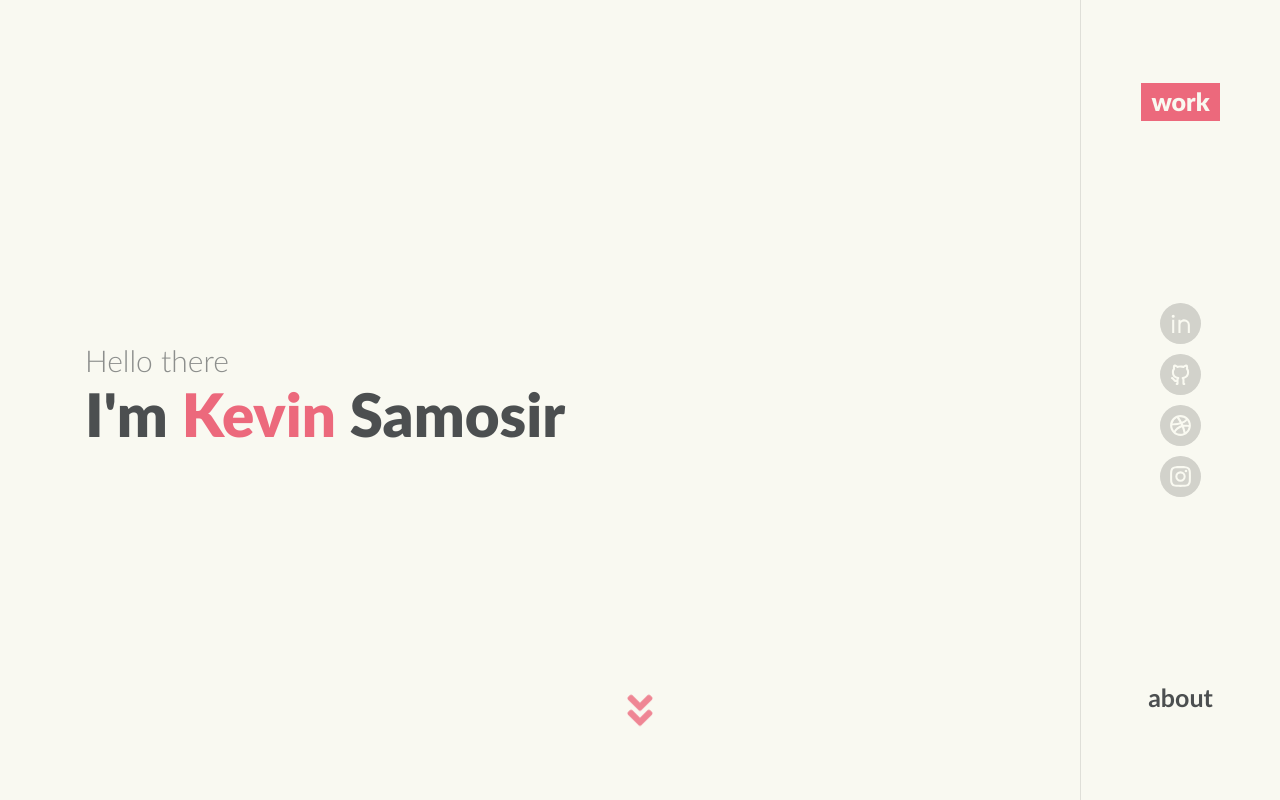
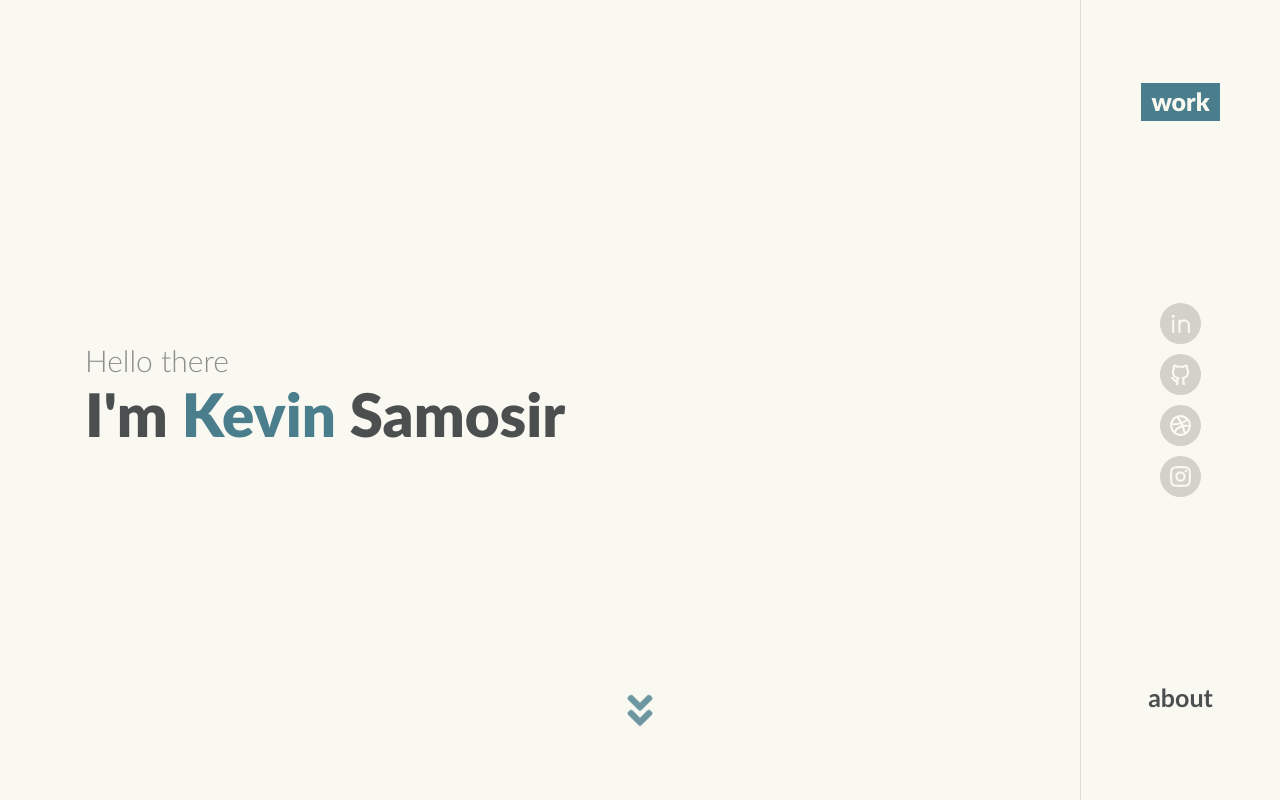
Before and after one commit to bintangkevin29/portfolio, a React (Create React App) app: page /portfolio/ in a window 1280 px wide. Built offline with nearby package versions, Linux system fonts and the light colour scheme.

Commit message:
changed primary color

```diff
--- a/src/styles/variables.scss
+++ b/src/styles/variables.scss
@@ -1,4 +1,4 @@
-$colPrimary: #e94560;
+$colPrimary: #1e5f74;
 $colBg: #f9f9f1;
 
 $theme-colors: (
```
